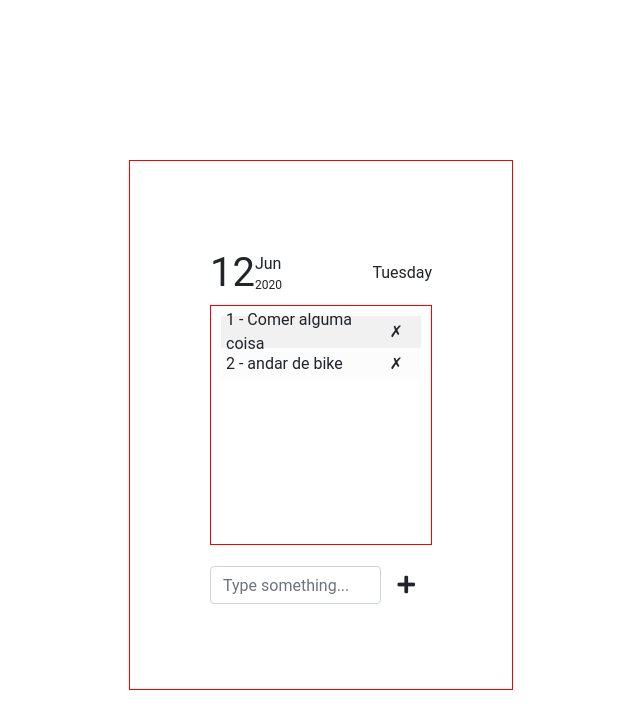
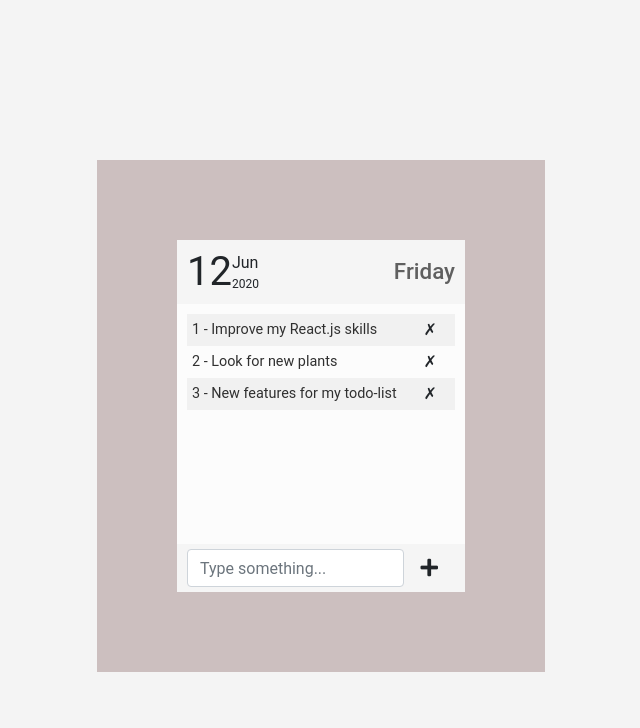
Before and after one commit to bidodev/react.js-todo-list, a React (Create React App) app: page / in a window 1280 px wide. Shown: the top 728 px of the page, without its empty margins (319-959 px from the left). Built offline with nearby package versions, Linux system fonts and the light colour scheme.

Commit message:
styles-fixs

```diff
--- a/src/App.css
+++ b/src/App.css
@@ -1,8 +1,8 @@
 .App {
-  border: 1px solid red;
   margin: 20vh auto;
-  width: 30vw;
+  width: 35vw;
   padding: 5rem;
+  background-color: rgb(165, 140, 140, .5);
 
 }
 .header-add{
@@ -10,7 +10,8 @@
   display: flex;
   justify-content: center;
   align-items: center;
-
+  padding: 0 10px;
+  background-color: #f5f5f5;
 }
 .App-logo {
   height: 40vmin;
@@ -21,17 +22,6 @@
   .App-logo {
     animation: App-logo-spin infinite 20s linear;
   }
-}
-
-.App-header {
-  background-color: #282c34;
-  min-height: 100vh;
-  display: flex;
-  flex-direction: column;
-  align-items: center;
-  justify-content: center;
-  font-size: calc(10px + 2vmin);
-  color: white;
 }
 
 .App-link {
--- a/src/App.js
+++ b/src/App.js
@@ -7,7 +7,7 @@ class App extends Component {
   constructor() {
     super();
     this.state = {
-      todos: ['Comer alguma coisa', 'andar de bike'],
+      todos: ['Improve my React.js skills', 'Look for new plants', "New features for my todo-list"],
     };
   }
 
@@ -25,7 +25,8 @@ class App extends Component {
     this.setState(() => ({ todos: list }));
   };
 
-  handleDelete = (id) => {
+  handleDelete = (event) => {
+    console.log(event.target)
     //copy current list of items
     const list = [...this.state.todos];
   };
--- a/src/components/data-component.jsx
+++ b/src/components/data-component.jsx
@@ -5,7 +5,7 @@ const Data = () => {
   const generateData = () => {
     const data = {
       day: 12,
-      weekday: 'Tuesday',
+      weekday: 'Friday',
       month: 'Jun',
       year: "2020"
     };
--- a/src/components/data.styles.scss
+++ b/src/components/data.styles.scss
@@ -3,7 +3,8 @@
     display: flex;
     justify-content: space-between;
     align-items: center;
-    //border: 1px solid red;
+    background-color: #f5f5f5;
+    padding: 0 10px;
 }
 
 .header-day{
@@ -25,5 +26,8 @@
 .header-week-day{
     text-align: right;
     flex: 1;
+    font-weight: 500;
+    font-size: 1.4rem;
+    color: #606060;
     //border: 1px solid green;;
 }
--- a/src/components/list-component.jsx
+++ b/src/components/list-component.jsx
@@ -6,9 +6,15 @@ const List = (props) => {
   return (
     <ul className="list-items">
       {props.todos.map((todo, index) => (
-        <li className={index % 2 === 0 ? 'item-even' : 'item-odd'} key={index}>
+        <li
+          className={index % 2 === 0 ? 'item-even' : 'item-odd'}
+          key={index}
+          onClick={() => console.log('Mark as complete')}
+        >
           {`${index + 1} - ${todo}`}
-          <button className="btn">✗</button>
+          <button className="btn" onClick={() => console.log('handleDelete')}>
+            ✗
+          </button>
         </li>
       ))}
     </ul>
--- a/src/components/list-component.styles.scss
+++ b/src/components/list-component.styles.scss
@@ -1,9 +1,12 @@
 
 .list-items{
-    border: 1px solid red;
     height: 30vh;
     list-style-type: none;
     padding: 10px;
+    background-color: #fcfcfc;
+    margin: 0;
+    font-size: 0.9rem;
+    color: #303030;
   }
 
   .item-even, .item-odd {
--- a/src/index.scss
+++ b/src/index.scss
@@ -15,6 +15,7 @@ body {
     sans-serif;
   -webkit-font-smoothing: antialiased;
   -moz-osx-font-smoothing: grayscale;
+  background-color: #f4f4f4;
 }
 
 code {
```
